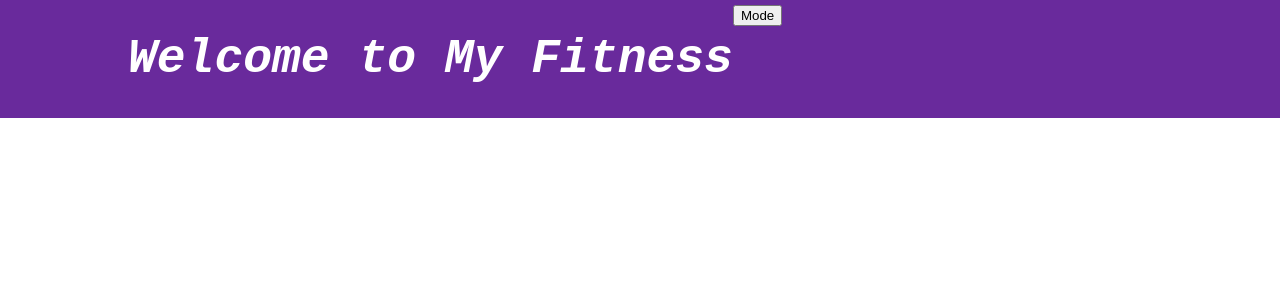
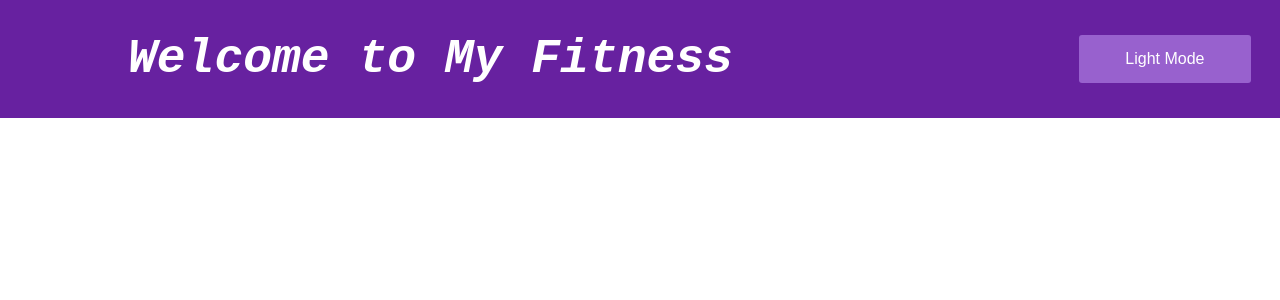
Before and after one commit to Aru12345/Workout-frontend, a React (Create React App) app: page / in a window 1280 px wide. Shown: the top 300 px of the page. Built offline with nearby package versions, Linux system fonts and the light colour scheme.

Commit message:
Expermient

```diff
--- a/package.json
+++ b/package.json
@@ -9,6 +9,7 @@
     "react": "^17.0.2",
     "react-dom": "^17.0.2",
     "react-scripts": "5.0.0",
+    "styled-components": "^5.3.3",
     "web-vitals": "^2.1.2"
   },
   "scripts": {
--- a/src/components/App.css
+++ b/src/components/App.css
@@ -14,15 +14,33 @@
 }
 
 .App-header {
-  background-color: #692a9c;
-  min-height: 14vh;
+  background-color: #6721a0;
+  min-height: 10vh;
   display: flex;
   padding-left: 10%;
   font-size: calc(8px + 2vmin);
   color: white;
   font-family: monospace;
  font-style: italic;
+
 }
+.App-header button{
+ margin-left: 30%;
+ width: 15%;
+ height: 30%;
+margin-top: 3%;
+background-color: #9861ce; /* Green */
+border: none;
+color: white;
+padding: 15px 32px;
+text-align: center;
+text-decoration: none;
+display: inline-block;
+font-size: 16px;
+border-radius: 3px;
+}
+
+
 
 .App-link {
   color: #61dafb;
@@ -36,3 +54,9 @@
     transform: rotate(360deg);
   }
 }
+.App.dark {
+  --font-color: rgb(255, 255, 255);
+  --background: rgb(45, 4, 68);
+  --background-light: rgb(101, 101, 101);
+  transition: all 0.3s;
+}
--- a/src/components/App.js
+++ b/src/components/App.js
@@ -1,15 +1,20 @@
 import logo from './logo.svg';
 import './App.css';
-import react from 'react';
+import React,{useState} from 'react';
 import Header from './Header';
 function App() {
+  const [isDarkMode, setIsDarkMode] = useState(false);
+  function handleDarkModeClick() {
+    setIsDarkMode((isDarkMode) => !isDarkMode);
+  }
+
   return (
-    <div className="App">
-      <header className="App-header">
-        <h1>Welcome to My Fitness</h1>
-       <Header />
-      </header>
-   </div>
+    <div className={"App " + (isDarkMode ? "dark" : "light")}>
+    <header className="App-header">
+      <h1>Welcome to My Fitness</h1>
+    <Header isDarkMode={isDarkMode} onDarkModeClick={handleDarkModeClick}/>
+    </header>
+    </div>
   );
 }
 
--- a/src/components/Header.js
+++ b/src/components/Header.js
@@ -1,13 +1,14 @@
 import React from "react";
+import styled from "styled-components";
 
-function Header() {
+function Header({ isDarkMode, onDarkModeClick }) {
   return (
-    <header>
+    <>
 
-      <button >
-       Mode
+      <button onClick={onDarkModeClick} >
+      {isDarkMode ? "Dark" : "Light"} Mode
       </button>
-    </header>
+      </>
   );
 }
 
--- a/src/index.css
+++ b/src/index.css
@@ -11,3 +11,10 @@ code {
   font-family: source-code-pro, Menlo, Monaco, Consolas, 'Courier New',
     monospace;
 }
+
+.App.dark {
+  --font-color: rgb(255, 255, 255);
+  --background: rgb(50, 50, 50);
+  --background-light: rgb(179, 44, 44);
+  transition: all 0.3s;
+}
```
Also changed, not shown: 1 other file (tests, documents, lock files or other folders).
